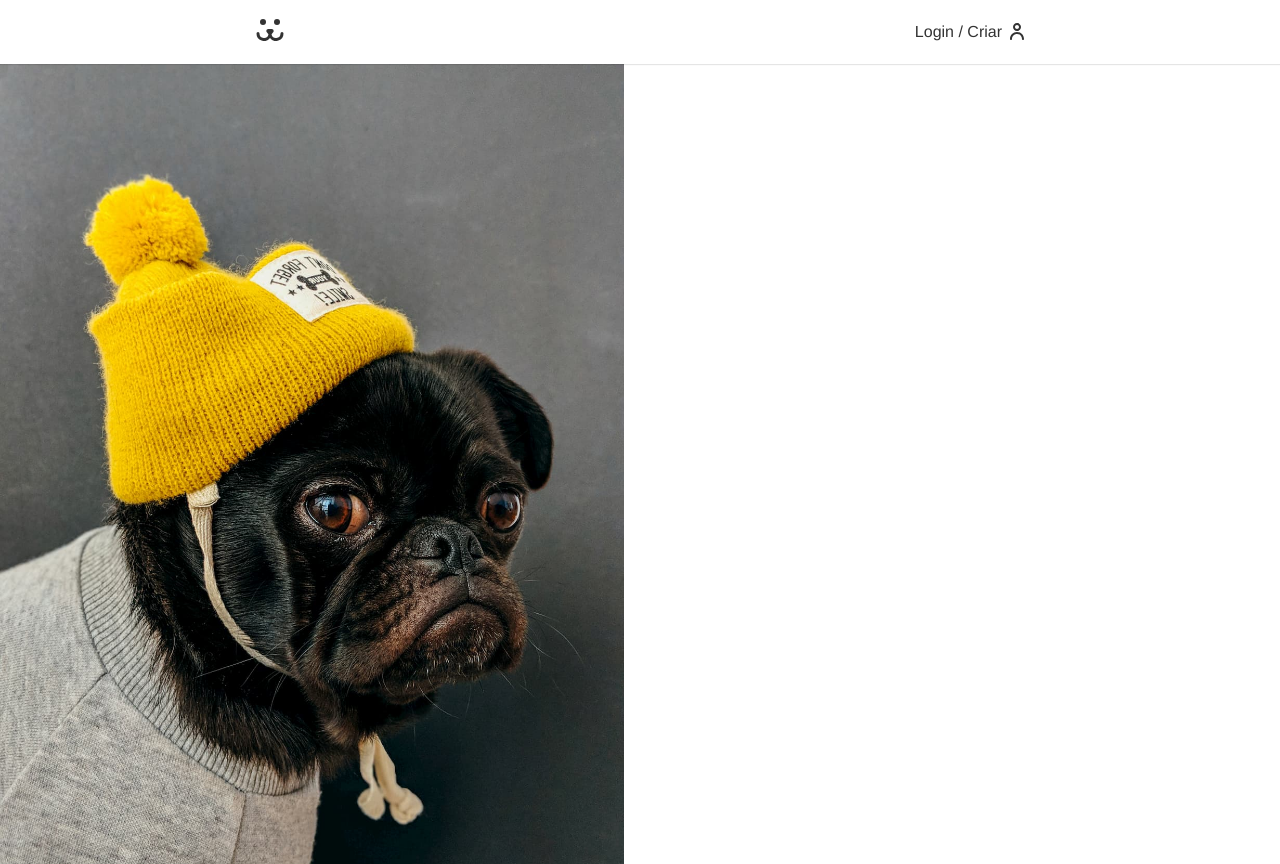
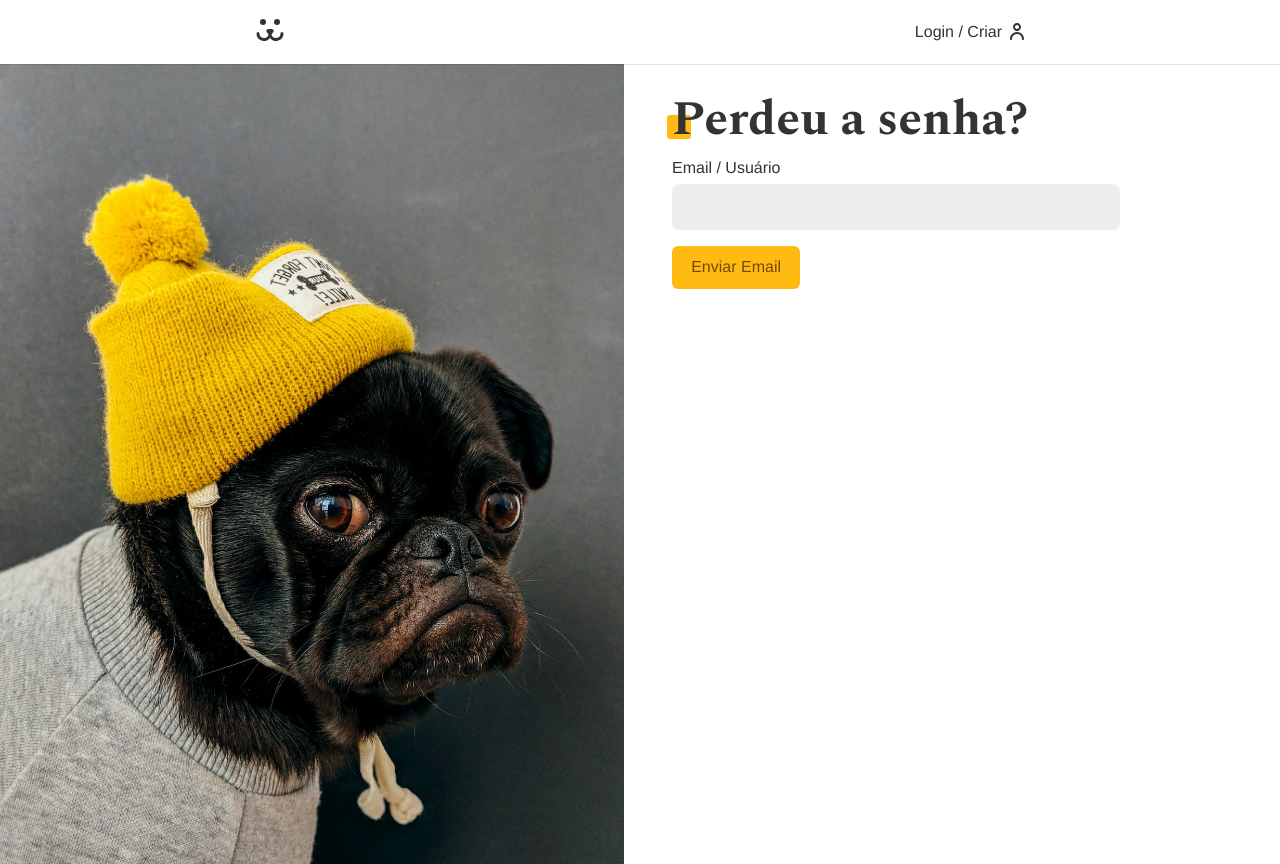
Before and after one commit to caioalvesp/dogs, a React (Vite) app: page /login/perdeu in a window 1280 px wide. Built offline with nearby package versions, Linux system fonts and the light colour scheme.

Commit message:
criacao da pagina de recuperacao de senha

```diff
--- a/src/Api.jsx
+++ b/src/Api.jsx
@@ -1,12 +1,12 @@
-export const API_URL = 'https://dogsapi.origamid.dev/json';
+export const API_URL = "https://dogsapi.origamid.dev/json";
 
 export function TOKEN_POST(body) {
   return {
-    url: API_URL + '/jwt-auth/v1/token',
+    url: API_URL + "/jwt-auth/v1/token",
     options: {
-      method: 'POST',
+      method: "POST",
       headers: {
-        'Content-Type': 'application/json',
+        "Content-Type": "application/json",
       },
       body: JSON.stringify(body),
     },
@@ -15,11 +15,11 @@
 
 export function TOKEN_VALIDATE_POST(token) {
   return {
-    url: API_URL + '/jwt-auth/v1/token/validate',
+    url: API_URL + "/jwt-auth/v1/token/validate",
     options: {
-      method: 'POST',
+      method: "POST",
       headers: {
-        Authorization: 'Bearer ' + token,
+        Authorization: "Bearer " + token,
       },
     },
   };
@@ -27,11 +27,11 @@
 
 export function USER_GET(token) {
   return {
-    url: API_URL + '/api/user',
+    url: API_URL + "/api/user",
     options: {
-      method: 'GET',
+      method: "GET",
       headers: {
-        Authorization: 'Bearer ' + token,
+        Authorization: "Bearer " + token,
       },
     },
   };
@@ -39,11 +39,11 @@
 
 export function USER_POST(body) {
   return {
-    url: API_URL + '/api/user',
+    url: API_URL + "/api/user",
     options: {
-      method: 'POST',
+      method: "POST",
       headers: {
-        'Content-Type': 'application/json',
+        "Content-Type": "application/json",
       },
       body: JSON.stringify(body),
     },
@@ -52,11 +52,11 @@
 
 export function PHOTO_POST(formData, token) {
   return {
-    url: API_URL + '/api/photo',
+    url: API_URL + "/api/photo",
     options: {
-      method: 'POST',
+      method: "POST",
       headers: {
-        Authorization: 'Bearer ' + token,
+        Authorization: "Bearer " + token,
       },
       body: formData,
     },
@@ -67,8 +67,8 @@
   return {
     url: `${API_URL}/api/photo/?_page=${page}&_total=${total}&_user=${user}`,
     options: {
-      method: 'GET',
-      cache: 'no-store',
+      method: "GET",
+      cache: "no-store",
     },
   };
 }
@@ -77,8 +77,8 @@
   return {
     url: `${API_URL}/api/photo/${id}`,
     options: {
-      method: 'GET',
-      cache: 'no-store',
+      method: "GET",
+      cache: "no-store",
     },
   };
 }
@@ -87,10 +87,10 @@
   return {
     url: `${API_URL}/api/comment/${id}`,
     options: {
-      method: 'POST',
+      method: "POST",
       headers: {
-        'Content-Type': 'application/json',
-        Authorization: 'Bearer ' + window.localStorage.getItem('token'),
+        "Content-Type": "application/json",
+        Authorization: "Bearer " + window.localStorage.getItem("token"),
       },
       body: JSON.stringify(body),
     },
@@ -101,10 +101,23 @@
   return {
     url: `${API_URL}/api/photo/${id}`,
     options: {
-      method: 'DELETE',
+      method: "DELETE",
       headers: {
-        Authorization: 'Bearer ' + window.localStorage.getItem('token'),
+        Authorization: "Bearer " + window.localStorage.getItem("token"),
       },
     },
   };
 }
+
+export function PASSWORD_LOST(body) {
+  return {
+    url: API_URL + "/api/password/lost",
+    options: {
+      method: "POST",
+      headers: {
+        "Content-Type": "application/json",
+      },
+      body: JSON.stringify(body),
+    },
+  };
+}
--- a/src/Components/Login/LoginPasswordLost.jsx
+++ b/src/Components/Login/LoginPasswordLost.jsx
@@ -1,7 +1,47 @@
-import React from 'react';
+import React from "react";
+import Input from "../Forms/Input";
+import Button from "../Forms/Button";
+import useForm from "../../Hooks/useForm";
+import useFetch from "../../Hooks/useFetch";
+import { PASSWORD_LOST } from "../../Api";
+import Error from "../Helper/Error";
 
 const LoginPasswordLost = () => {
-  return <div></div>;
+  const login = useForm();
+  const { data, loading, error, request } = useFetch();
+
+  async function handleSubmit(event) {
+    event.preventDefault();
+
+    if (login.validate()) {
+      const { url, options } = PASSWORD_LOST({
+        login: login.value,
+        url: window.location.href.replace("perdeu", "resetar"),
+      });
+
+      const { json } = await request(url, options);
+    }
+  }
+
+  return (
+    <section>
+      <h1 className="title">Perdeu a senha?</h1>
+      {data ? (
+        <p style={{ color: "#4c1" }}>{data}</p>
+      ) : (
+        <form onSubmit={handleSubmit}>
+          <Input label="Email / Usuário" text="text" name="login" {...login} />
+          {loading ? (
+            <Button disabled>Enviando...</Button>
+          ) : (
+            <Button>Enviar Email</Button>
+          )}
+        </form>
+      )}
+
+      <Error error={error} />
+    </section>
+  );
 };
 
 export default LoginPasswordLost;
```
